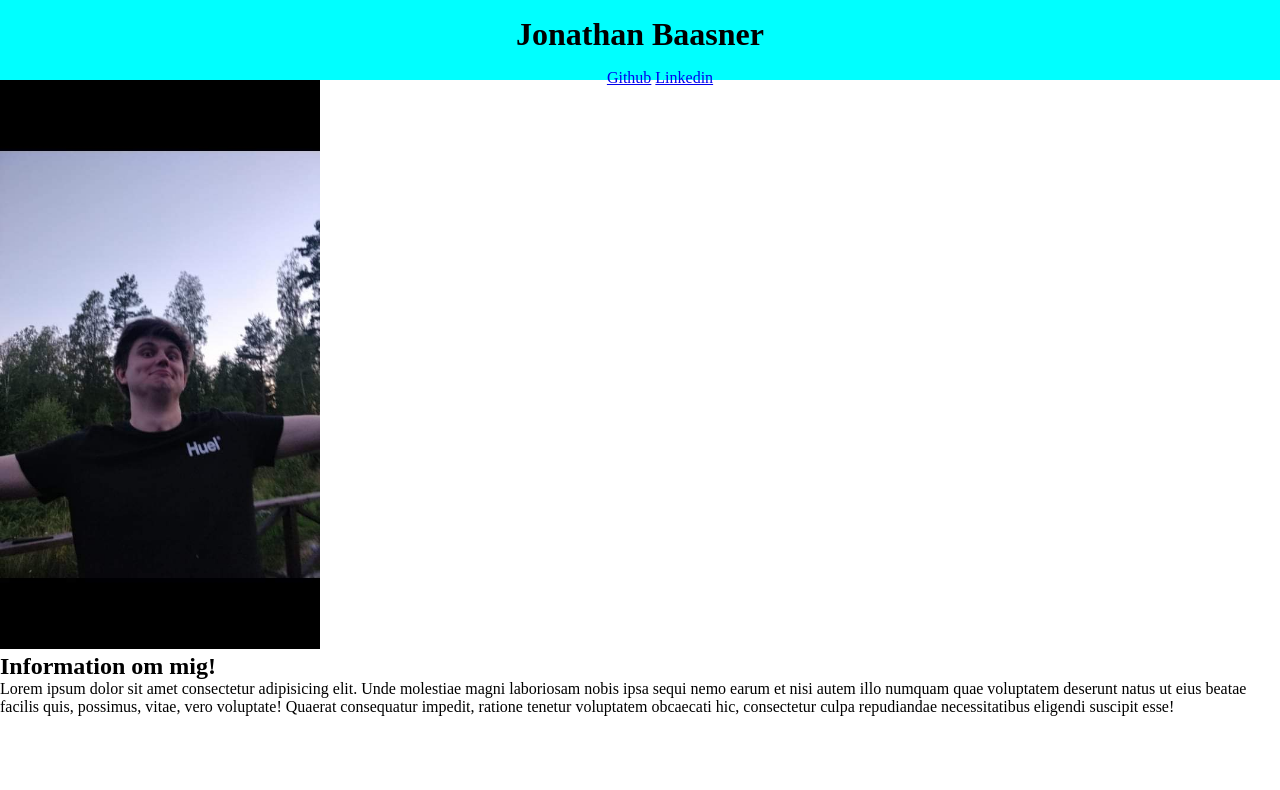
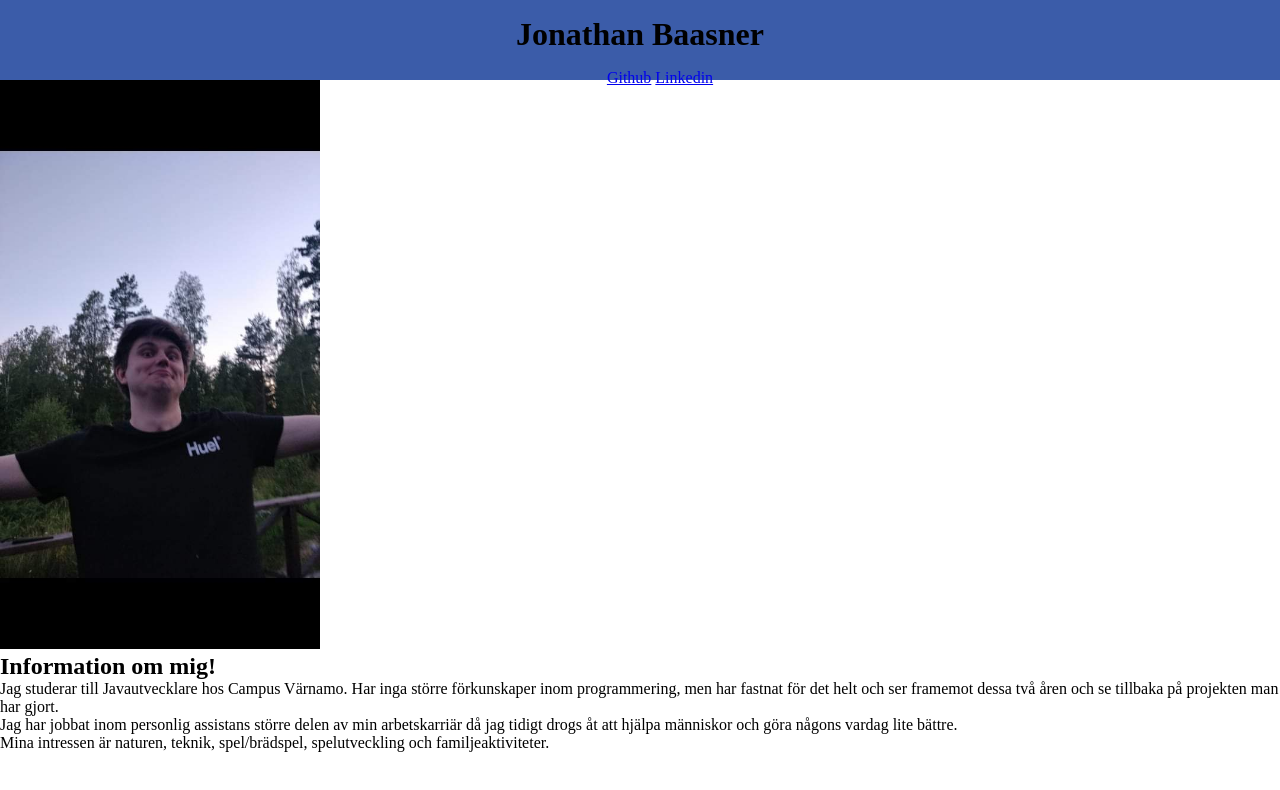
Before and after one commit to LaYonny/cv, a plain HTML site: page index.html in a window 1280 px wide. Drawn offline with Linux system fonts and the light colour scheme.

Commit message:
adds user info cv

```diff
--- a/index.html
+++ b/index.html
@@ -21,9 +21,10 @@
         <img class="profilBild" src="image/profile.jpeg" alt="hehe">
         <h2>Information om mig!</h2>
         <section>
-        <p>Lorem ipsum dolor sit amet consectetur adipisicing elit. Unde molestiae magni laboriosam nobis ipsa sequi nemo earum et nisi autem illo numquam quae voluptatem deserunt natus ut eius beatae facilis quis, possimus, vitae, vero voluptate! Quaerat consequatur impedit, ratione tenetur voluptatem obcaecati hic, consectetur culpa repudiandae necessitatibus eligendi suscipit esse!</p>
+        <p>Jag studerar till Javautvecklare hos Campus Värnamo. Har inga större förkunskaper inom programmering, men har fastnat för det helt och ser framemot dessa två åren och se tillbaka på projekten man har gjort.</p>
+        <p>Jag har jobbat inom personlig assistans större delen av min arbetskarriär då jag tidigt drogs åt att hjälpa människor och göra någons vardag lite bättre.</p>
+        <p>Mina intressen är naturen, teknik, spel/brädspel, spelutveckling och familjeaktiviteter.</p>
         </section>
-
     </main>
 
     <footer>
--- a/style.css
+++ b/style.css
@@ -4,7 +4,7 @@
 
 header{
     height: 5rem;
-    background-color: aqua;
+    background-color: rgb(59, 92, 169);
     text-align: center;
 }
 
```
